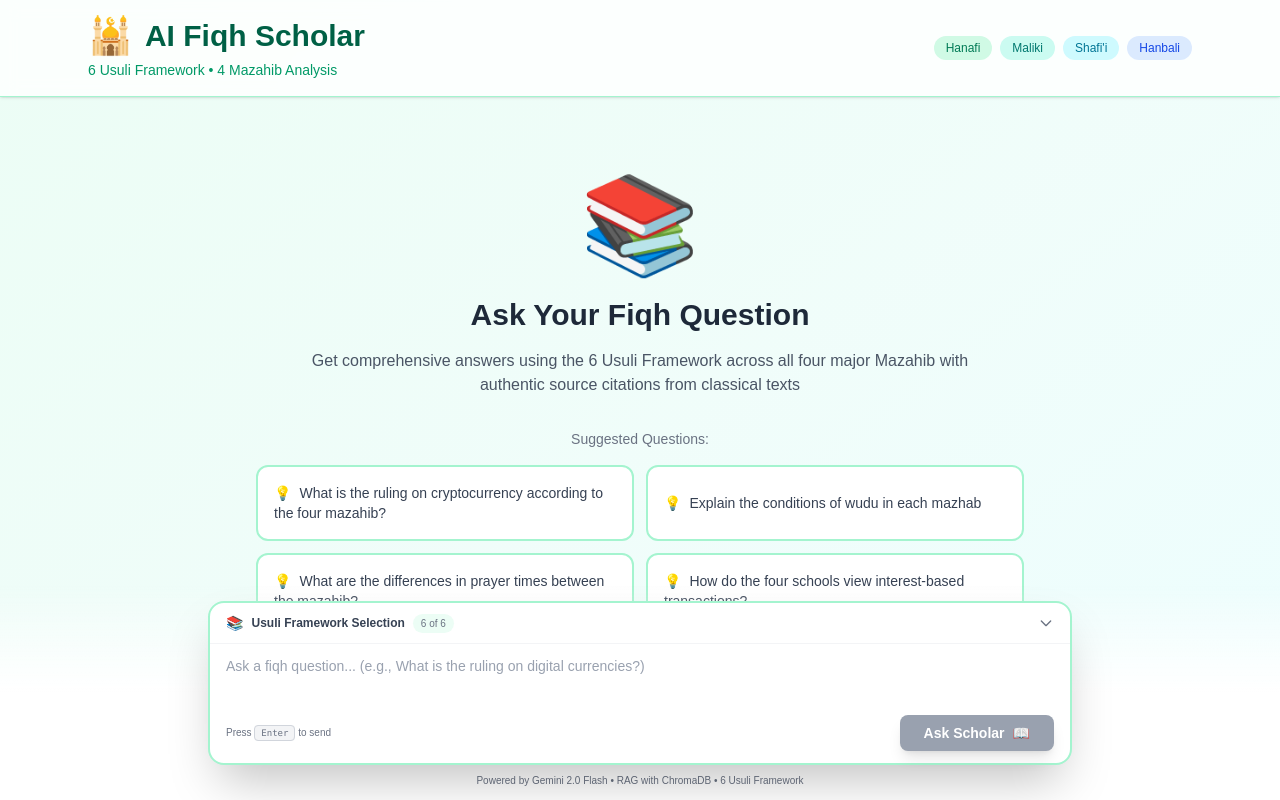
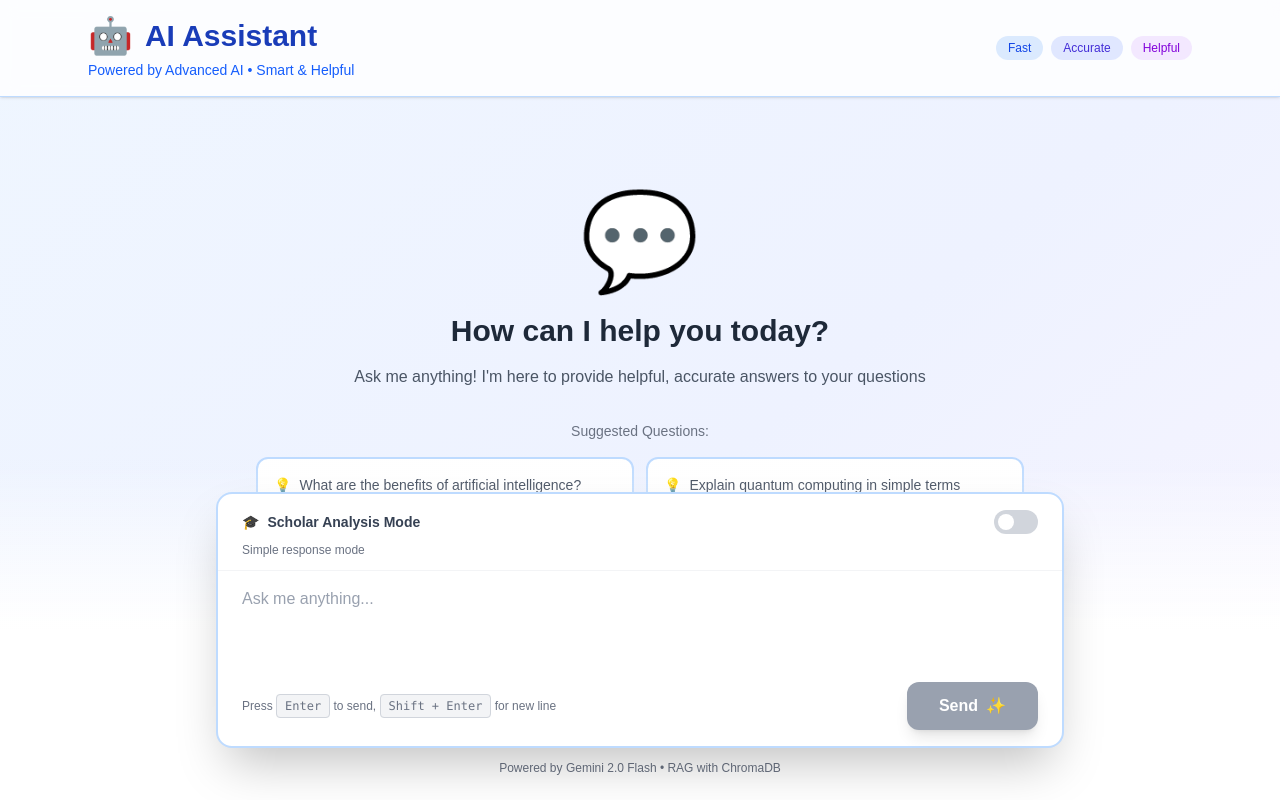
Before and after one commit to HarisAzhari/aifiqh-poc, a Next.js app: page / in a window 1280 px wide. Shown: the top 800 px of the page. Built offline with nearby package versions, Linux system fonts and the light colour scheme.

Commit message:
New push

```diff
--- a/app/page.tsx
+++ b/app/page.tsx
@@ -9,25 +9,13 @@ interface Message {
   timestamp: Date
 }
 
-const frameworks = [
-  { id: "Taswīr", label: "Taswīr (تصوير)", subtitle: "Description" },
-  { id: "Taḥkīm", label: "Taḥkīm (تحكيم)", subtitle: "Ruling" },
-  { id: "Tadlīl", label: "Tadlīl (تدليل)", subtitle: "Evidence" },
-  { id: "Ta'līl", label: "Ta'līl (تعليل)", subtitle: "Reasoning" },
-  { id: "Tafri'", label: "Tafri' (تفريع)", subtitle: "Branching" },
-  { id: "Tamsīl", label: "Tamsīl (تمثيل)", subtitle: "Examples" }
-]
-
 export default function Home() {
   const [question, setQuestion] = useState('')
   const [messages, setMessages] = useState<Message[]>([])
   const [loading, setLoading] = useState(false)
   const [error, setError] = useState<string>('')
   const [streamingContent, setStreamingContent] = useState('')
-  const [selectedFrameworks, setSelectedFrameworks] = useState<string[]>(
-    frameworks.map(f => f.id) // All enabled by default
-  )
-  const [isFrameworkDropdownOpen, setIsFrameworkDropdownOpen] = useState(false)
+  const [scholarAnalysis, setScholarAnalysis] = useState(false)
   const messagesEndRef = useRef<HTMLDivElement>(null)
 
   const scrollToBottom = () => {
@@ -37,16 +25,6 @@ export default function Home() {
   useEffect(() => {
     scrollToBottom()
   }, [messages, streamingContent])
-
-  const toggleFramework = (frameworkId: string) => {
-    setSelectedFrameworks(prev => {
-      if (prev.includes(frameworkId)) {
-        return prev.filter(id => id !== frameworkId)
-      } else {
-        return [...prev, frameworkId]
-      }
-    })
-  }
 
   const handleSubmit = async (e: React.FormEvent) => {
     e.preventDefault()
@@ -71,16 +49,14 @@ export default function Home() {
     setStreamingContent('')
 
     try {
-      // Build payload - only include frameworks if any are selected
-      const payload: { question: string; frameworks?: string[] } = {
-        question: question
+      // Build payload with scholar_analysis parameter
+      const payload = {
+        question: question,
+        scholar_analysis: scholarAnalysis,
+        enable_functions: true
       }
 
-      if (selectedFrameworks.length > 0) {
-        payload.frameworks = selectedFrameworks
-      }
-
-      const response = await fetch('https://ai-server.aifiqh.com/ai-fiqh-scholar/generate', {
+      const response = await fetch('https://ai-server-staging.aifiqh.com/ai-fiqh-scholar/generate', {
         method: 'POST',
         headers: {
           'Content-Type': 'application/json',
@@ -126,51 +102,49 @@ export default function Home() {
   }
 
   const suggestedQuestions = [
-    "What is the ruling on cryptocurrency according to the four mazahib?",
-    "Explain the conditions of wudu in each mazhab",
-    "What are the differences in prayer times between the mazahib?",
-    "How do the four schools view interest-based transactions?"
+    "What are the benefits of artificial intelligence?",
+    "Explain quantum computing in simple terms",
+    "How does blockchain technology work?",
+    "What is the future of renewable energy?"
   ]
 
   return (
-    <main className="min-h-screen bg-gradient-to-br from-emerald-50 via-teal-50 to-cyan-50">
+    <main className="min-h-screen bg-gradient-to-br from-blue-50 via-indigo-50 to-purple-50">
       {/* Header */}
-      <header className="bg-white/80 backdrop-blur-sm border-b border-emerald-200 sticky top-0 z-10 shadow-sm">
+      <header className="bg-white/80 backdrop-blur-sm border-b border-blue-200 sticky top-0 z-10 shadow-sm">
         <div className="max-w-6xl mx-auto px-6 py-4">
           <div className="flex items-center justify-between">
             <div>
-              <h1 className="text-3xl font-bold text-emerald-800 flex items-center gap-3">
-                <span className="text-4xl">🕌</span>
-                <span>AI Fiqh Scholar</span>
+              <h1 className="text-3xl font-bold text-blue-800 flex items-center gap-3">
+                <span className="text-4xl">🤖</span>
+                <span>AI Assistant</span>
               </h1>
-              <p className="text-sm text-emerald-600 mt-1">
-                6 Usuli Framework • 4 Mazahib Analysis
+              <p className="text-sm text-blue-600 mt-1">
+                Powered by Advanced AI • Smart & Helpful
               </p>
             </div>
             <div className="text-right">
               <div className="flex gap-2 text-xs">
-                <span className="px-3 py-1 bg-emerald-100 text-emerald-700 rounded-full font-medium">Hanafi</span>
-                <span className="px-3 py-1 bg-teal-100 text-teal-700 rounded-full font-medium">Maliki</span>
-                <span className="px-3 py-1 bg-cyan-100 text-cyan-700 rounded-full font-medium">Shafi&apos;i</span>
-                <span className="px-3 py-1 bg-blue-100 text-blue-700 rounded-full font-medium">Hanbali</span>
+                <span className="px-3 py-1 bg-blue-100 text-blue-700 rounded-full font-medium">Fast</span>
+                <span className="px-3 py-1 bg-indigo-100 text-indigo-700 rounded-full font-medium">Accurate</span>
+                <span className="px-3 py-1 bg-purple-100 text-purple-700 rounded-full font-medium">Helpful</span>
               </div>
             </div>
           </div>
         </div>
       </header>
 
-      <div className="max-w-6xl mx-auto px-4 py-4">
+      <div className="max-w-6xl mx-auto px-6 py-8">
         {/* Chat Messages */}
-        <div className="pb-64">
+        <div className="pb-96">
           {messages.length === 0 && !streamingContent && (
             <div className="text-center py-16">
-              <div className="text-8xl mb-6">📚</div>
+              <div className="text-8xl mb-6">💬</div>
               <h2 className="text-3xl font-bold text-gray-800 mb-4">
-                Ask Your Fiqh Question
+                How can I help you today?
               </h2>
               <p className="text-gray-600 mb-8 max-w-2xl mx-auto">
-                Get comprehensive answers using the 6 Usuli Framework across all four major Mazahib
-                with authentic source citations from classical texts
+                Ask me anything! I&apos;m here to provide helpful, accurate answers to your questions
               </p>
 
               {/* Suggested Questions */}
@@ -181,9 +155,9 @@ export default function Home() {
                     <button
                       key={idx}
                       onClick={() => setQuestion(q)}
-                      className="p-4 bg-white border-2 border-emerald-200 rounded-xl text-left hover:border-emerald-400 hover:shadow-md transition text-sm text-gray-700 group"
+                      className="p-4 bg-white border-2 border-blue-200 rounded-xl text-left hover:border-blue-400 hover:shadow-md transition text-sm text-gray-700 group"
                     >
-                      <span className="text-emerald-600 mr-2 group-hover:scale-110 inline-block transition">💡</span>
+                      <span className="text-blue-600 mr-2 group-hover:scale-110 inline-block transition">💡</span>
                       {q}
                     </button>
                   ))}
@@ -202,22 +176,22 @@ export default function Home() {
                 <div
                   className={`max-w-4xl ${
                     message.role === 'user'
-                      ? 'bg-emerald-600 text-white rounded-2xl rounded-br-sm'
+                      ? 'bg-blue-600 text-white rounded-2xl rounded-br-sm'
                       : 'bg-white border-2 border-gray-200 rounded-2xl rounded-tl-sm'
                   } p-6 shadow-lg`}
                 >
                   {message.role === 'user' ? (
                     <div>
-                      <p className="font-semibold mb-2 text-emerald-100 text-sm">Your Question</p>
+                      <p className="font-semibold mb-2 text-blue-100 text-sm">You</p>
                       <p className="text-lg leading-relaxed">{message.content}</p>
                     </div>
                   ) : (
-                    <div className="prose prose-emerald max-w-none">
+                    <div className="prose prose-blue max-w-none">
                       <div className="flex items-center gap-2 mb-4">
-                        <span className="text-2xl">🎓</span>
-                        <span className="font-bold text-emerald-800">Scholar Response</span>
+                        <span className="text-2xl">🤖</span>
+                        <span className="font-bold text-blue-800">AI Assistant</span>
                       </div>
-                      <div className="text-gray-800 whitespace-pre-wrap font-serif leading-relaxed">
+                      <div className="text-gray-800 whitespace-pre-wrap leading-relaxed">
                         {message.content}
                       </div>
                     </div>
@@ -229,18 +203,18 @@ export default function Home() {
             {/* Streaming Response */}
             {streamingContent && (
               <div className="flex justify-start">
-                <div className="max-w-4xl bg-white border-2 border-emerald-200 rounded-2xl rounded-tl-sm p-6 shadow-lg">
-                  <div className="prose prose-emerald max-w-none">
+                <div className="max-w-4xl bg-white border-2 border-blue-200 rounded-2xl rounded-tl-sm p-6 shadow-lg">
+                  <div className="prose prose-blue max-w-none">
                     <div className="flex items-center gap-2 mb-4">
-                      <span className="text-2xl">🎓</span>
-                      <span className="font-bold text-emerald-800">Scholar Response</span>
+                      <span className="text-2xl">🤖</span>
+                      <span className="font-bold text-blue-800">AI Assistant</span>
                       <div className="ml-2 flex gap-1">
-                        <span className="w-2 h-2 bg-emerald-500 rounded-full animate-bounce"></span>
-                        <span className="w-2 h-2 bg-emerald-500 rounded-full animate-bounce" style={{ animationDelay: '0.1s' }}></span>
-                        <span className="w-2 h-2 bg-emerald-500 rounded-full animate-bounce" style={{ animationDelay: '0.2s' }}></span>
+                        <span className="w-2 h-2 bg-blue-500 rounded-full animate-bounce"></span>
+                        <span className="w-2 h-2 bg-blue-500 rounded-full animate-bounce" style={{ animationDelay: '0.1s' }}></span>
+                        <span className="w-2 h-2 bg-blue-500 rounded-full animate-bounce" style={{ animationDelay: '0.2s' }}></span>
                       </div>
                     </div>
-                    <div className="text-gray-800 whitespace-pre-wrap font-serif leading-relaxed">
+                    <div className="text-gray-800 whitespace-pre-wrap leading-relaxed">
                       {streamingContent}
                     </div>
                   </div>
@@ -253,8 +227,8 @@ export default function Home() {
         </div>
 
         {/* Input Area - Fixed at bottom */}
-        <div className="fixed bottom-0 left-0 right-0 bg-gradient-to-t from-white via-white to-transparent pb-3 pt-4">
-          <div className="max-w-4xl mx-auto px-4">
+        <div className="fixed bottom-0 left-0 right-0 bg-gradient-to-t from-white via-white to-transparent pb-6 pt-8">
+          <div className="max-w-4xl mx-auto px-6">
             {error && (
               <div className="mb-4 bg-red-50 border-2 border-red-300 text-red-700 px-4 py-3 rounded-xl">
                 <p className="font-semibold">Error:</p>
@@ -263,88 +237,45 @@ export default function Home() {
             )}
 
             <form onSubmit={handleSubmit} className="relative">
-              <div className="bg-white rounded-2xl shadow-2xl border-2 border-emerald-200 focus-within:border-emerald-400 transition">
-                {/* Framework Toggles - Dropdown */}
-                <div className="border-b border-gray-100">
+              <div className="bg-white rounded-2xl shadow-2xl border-2 border-blue-200 focus-within:border-blue-400 transition">
+                {/* Scholar Analysis Toggle */}
+                <div className="px-6 pt-4 pb-3 border-b border-gray-100">
+                  <div className="flex items-center justify-between">
+                    <label className="text-sm font-semibold text-gray-700 flex items-center gap-2">
+                      <span>🎓</span>
+                      <span>Scholar Analysis Mode</span>
+                    </label>
                     <button
                       type="button"
-                    onClick={() => setIsFrameworkDropdownOpen(!isFrameworkDropdownOpen)}
-                    className="w-full px-4 py-2.5 flex items-center justify-between hover:bg-gray-50 transition"
-                  >
-                    <div className="flex items-center gap-2">
-                      <span className="text-sm">📚</span>
-                      <span className="text-xs font-semibold text-gray-700">Usuli Framework Selection</span>
-                      <span className="text-[10px] text-gray-500 bg-emerald-50 px-2 py-0.5 rounded-full">
-                        {selectedFrameworks.length} of 6
-                      </span>
-                    </div>
-                    <svg
-                      className={`w-4 h-4 text-gray-500 transition-transform ${isFrameworkDropdownOpen ? 'rotate-180' : ''}`}
-                      fill="none"
-                      viewBox="0 0 24 24"
-                      stroke="currentColor"
-                    >
-                      <path strokeLinecap="round" strokeLinejoin="round" strokeWidth={2} d="M19 9l-7 7-7-7" />
-                    </svg>
-                  </button>
-
-                  {isFrameworkDropdownOpen && (
-                    <div className="px-4 pb-3 max-h-[30vh] overflow-y-auto">
-                      <div className="grid grid-cols-2 md:grid-cols-3 gap-1.5">
-                        {frameworks.map((framework) => {
-                          const isSelected = selectedFrameworks.includes(framework.id)
-                          return (
-                            <button
-                              key={framework.id}
-                              type="button"
-                              onClick={() => toggleFramework(framework.id)}
+                      onClick={() => setScholarAnalysis(!scholarAnalysis)}
                       disabled={loading}
                       className={`
-                                px-2 py-1.5 rounded-md border transition-all text-left text-xs
-                                ${isSelected
-                                  ? 'bg-emerald-50 border-emerald-500 text-emerald-800 shadow-sm'
-                                  : 'bg-gray-50 border-gray-200 text-gray-500 hover:border-gray-300'
-                                }
-                                ${loading ? 'opacity-50 cursor-not-allowed' : 'hover:shadow-md cursor-pointer'}
+                        relative inline-flex h-6 w-11 items-center rounded-full transition-colors
+                        ${scholarAnalysis ? 'bg-blue-600' : 'bg-gray-300'}
+                        ${loading ? 'opacity-50 cursor-not-allowed' : 'cursor-pointer'}
                       `}
                     >
-                              <div className="flex items-center gap-1.5">
-                                <div className={`
-                                  w-3 h-3 rounded border flex items-center justify-center transition-all flex-shrink-0
-                                  ${isSelected
-                                    ? 'bg-emerald-500 border-emerald-500'
-                                    : 'bg-white border-gray-300'
-                                  }
-                                `}>
-                                  {isSelected && (
-                                    <svg className="w-2 h-2 text-white" fill="none" viewBox="0 0 24 24" stroke="currentColor">
-                                      <path strokeLinecap="round" strokeLinejoin="round" strokeWidth={3} d="M5 13l4 4L19 7" />
-                                    </svg>
-                                  )}
+                      <span
+                        className={`
+                          inline-block h-4 w-4 transform rounded-full bg-white transition-transform
+                          ${scholarAnalysis ? 'translate-x-6' : 'translate-x-1'}
+                        `}
+                      />
+                    </button>
                   </div>
-                                <div className="flex-1 min-w-0">
-                                  <div className={`font-semibold truncate text-[11px] ${isSelected ? 'text-emerald-800' : 'text-gray-600'}`}>
-                                    {framework.id}
-                                  </div>
-                                  <div className={`text-[9px] ${isSelected ? 'text-emerald-600' : 'text-gray-400'}`}>
-                                    {framework.subtitle}
-                                  </div>
-                                </div>
-                              </div>
-                            </button>
-                          )
-                        })}
-                      </div>
-                    </div>
-                  )}
+                  <p className="text-xs text-gray-500 mt-2">
+                    {scholarAnalysis
+                      ? '✓ Using 6-framework deep analysis'
+                      : 'Simple response mode'}
+                  </p>
                 </div>
 
                 <textarea
                   value={question}
                   onChange={(e) => setQuestion(e.target.value)}
-                  placeholder="Ask a fiqh question... (e.g., What is the ruling on digital currencies?)"
-                  className="w-full px-4 py-3 rounded-2xl resize-none focus:outline-none text-gray-800 placeholder-gray-400 text-sm"
-                  rows={2}
+                  placeholder="Ask me anything..."
+                  className="w-full px-6 py-4 rounded-2xl resize-none focus:outline-none text-gray-800 placeholder-gray-400"
+                  rows={3}
                   disabled={loading}
                   onKeyDown={(e) => {
                     if (e.key === 'Enter' && !e.shiftKey) {
@@ -353,24 +284,24 @@ export default function Home() {
                     }
                   }}
                 />
-                <div className="flex items-center justify-between px-4 pb-3">
-                  <div className="text-[10px] text-gray-500 hidden sm:block">
-                    Press <kbd className="px-1.5 py-0.5 bg-gray-100 rounded border border-gray-300 text-[9px]">Enter</kbd> to send
+                <div className="flex items-center justify-between px-6 pb-4">
+                  <div className="text-xs text-gray-500">
+                    Press <kbd className="px-2 py-1 bg-gray-100 rounded border border-gray-300">Enter</kbd> to send, <kbd className="px-2 py-1 bg-gray-100 rounded border border-gray-300">Shift + Enter</kbd> for new line
                   </div>
                   <button
                     type="submit"
                     disabled={!question.trim() || loading}
-                    className="bg-emerald-600 text-white px-6 py-2 rounded-lg font-semibold hover:bg-emerald-700 disabled:bg-gray-400 disabled:cursor-not-allowed transition shadow-lg flex items-center gap-2 text-sm ml-auto"
+                    className="bg-blue-600 text-white px-8 py-3 rounded-xl font-semibold hover:bg-blue-700 disabled:bg-gray-400 disabled:cursor-not-allowed transition shadow-lg flex items-center gap-2"
                   >
                     {loading ? (
                       <>
-                        <div className="animate-spin h-4 w-4 border-2 border-white border-t-transparent rounded-full"></div>
-                        <span>Analyzing...</span>
+                        <div className="animate-spin h-5 w-5 border-2 border-white border-t-transparent rounded-full"></div>
+                        <span>Thinking...</span>
                       </>
                     ) : (
                       <>
-                        <span>Ask Scholar</span>
-                        <span>📖</span>
+                        <span>Send</span>
+                        <span>✨</span>
                       </>
                     )}
                   </button>
@@ -378,8 +309,8 @@ export default function Home() {
               </div>
             </form>
 
-            <p className="text-center text-[10px] text-gray-500 mt-2">
-              Powered by Gemini 2.0 Flash • RAG with ChromaDB • 6 Usuli Framework
+            <p className="text-center text-xs text-gray-500 mt-3">
+              Powered by Gemini 2.0 Flash • RAG with ChromaDB
             </p>
           </div>
         </div>
```
Lines whose indentation alone changed are shown as unchanged.
